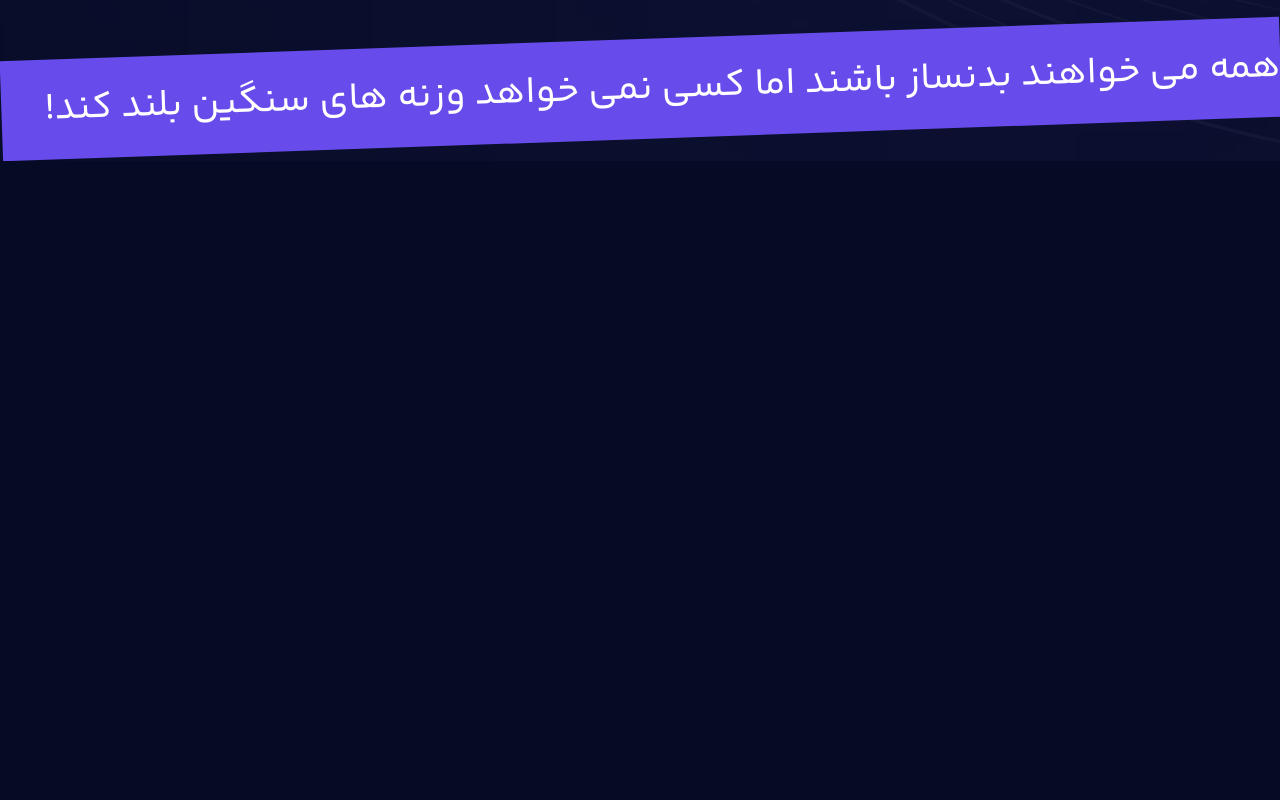
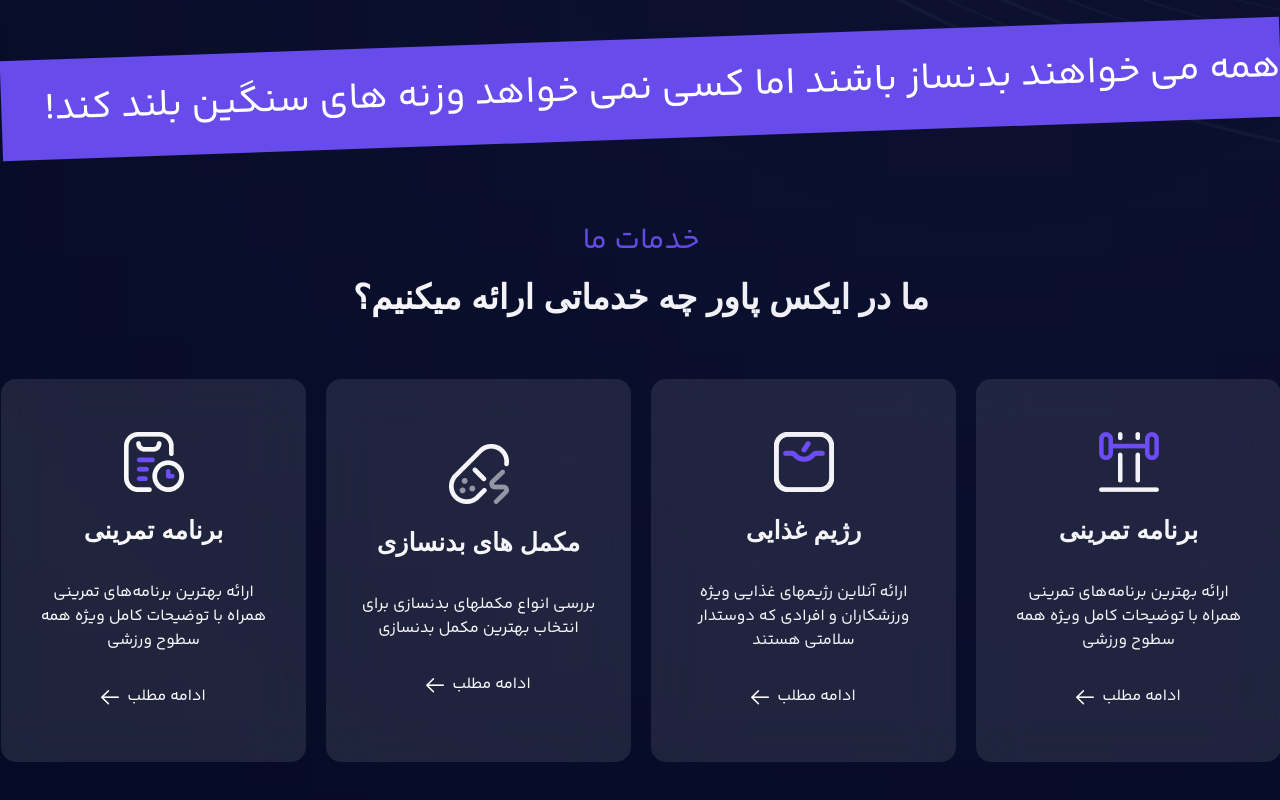
Before and after one commit to AMIRHOSEINASGHARI/project_xpower, a Next.js app: page / in a window 1280 px wide. Shown: the part 740-1540 px from the top of the page. Before the commit the page ends 901 px from the top, so only its background shows below. Built offline with nearby package versions, Linux system fonts and the light colour scheme; a web font is replaced by a local one.

Commit message:
OurServices component added to HomePage component

```diff
--- a/components/pages/HomePage.tsx
+++ b/components/pages/HomePage.tsx
@@ -1,4 +1,5 @@
 import Hero from "../templates/pages/Hero";
+import OurServices from "../templates/pages/OurServices";
 import Sticker from "../templates/pages/Sticker";
 
 const HomePage = () => {
@@ -6,6 +7,7 @@ const HomePage = () => {
     <>
       <Hero />
       <Sticker />
+      <OurServices />
     </>
   );
 };
--- /dev/null
+++ b/components/templates/pages/OurServices.tsx
@@ -0,0 +1,52 @@
+import Image from "next/image";
+
+import { ourServicesCards } from "@/constants";
+
+import clsx from "clsx";
+
+const OurServices = () => {
+  return (
+    <section className="container-base xl:my-20 my-15">
+      <span className="text-primary xl:text-[30px] text-center block mb-2">
+        خدمات ما
+      </span>
+      <p className="xl:font-bold font-semibold xl:text-[34px] text-[20px] text-center mb-8 xl:mb-14">
+        ما در ایکس پاور چه خدماتی ارائه میکنیم؟
+      </p>
+      <div className="grid grid-cols-1 md:grid-cols-2 xl:grid-cols-4 gap-5">
+        {ourServicesCards.map(({ icon, title, text, isActive }) => (
+          <div
+            key={icon}
+            className={clsx(
+              "hover:bg-primary hover:border-[#FFFFFF] border border-transparent transition-all duration-500 bg-[#FFFFFF1A] backdrop-blur-[28px] flex flex-col items-center justify-center px-8 py-13 rounded-[15px]",
+              isActive ? "" : ""
+            )}
+          >
+            <Image
+              src={icon}
+              alt={title}
+              width={60}
+              height={60}
+              className="mb-5"
+            />
+            <span className="text-[20px] xl:text-[25px] font-bold text-center">
+              {title}
+            </span>
+            <p className="text-center my-8">{text}</p>
+            <div className="flex items-center gap-2">
+              <span>ادامه مطلب</span>
+              <Image
+                src="/assets/icons/arrow-left.png"
+                alt="arrow"
+                width={18}
+                height={15}
+              />
+            </div>
+          </div>
+        ))}
+      </div>
+    </section>
+  );
+};
+
+export default OurServices;
--- /dev/null
+++ b/constants/index.tsx
@@ -0,0 +1,28 @@
+const ourServicesCards = [
+  {
+    icon: "/assets/icons/practice.png",
+    title: "برنامه تمرینی",
+    text: "ارائه بهترین برنامه‌های تمرینی همراه با توضیحات کامل ویژه همه سطوح ورزشی",
+    isActive: false,
+  },
+  {
+    icon: "/assets/icons/regime.png",
+    title: "رژیم غذایی",
+    text: "ارائه آنلاین رژیمهای غذایی ویژه ورزشکاران و افرادی که دوستدار سلامتی هستند",
+    isActive: false,
+  },
+  {
+    icon: "/assets/icons/mokamel.png",
+    title: "مکمل های بدنسازی",
+    text: "بررسی انواع مکملهای بدنسازی برای انتخاب بهترین مکمل بدنسازی",
+    isActive: true,
+  },
+  {
+    icon: "/assets/icons/practice-2.png",
+    title: "برنامه تمرینی",
+    text: "ارائه بهترین برنامه‌های تمرینی همراه با توضیحات کامل ویژه همه سطوح ورزشی",
+    isActive: false,
+  },
+];
+
+export { ourServicesCards };
```
